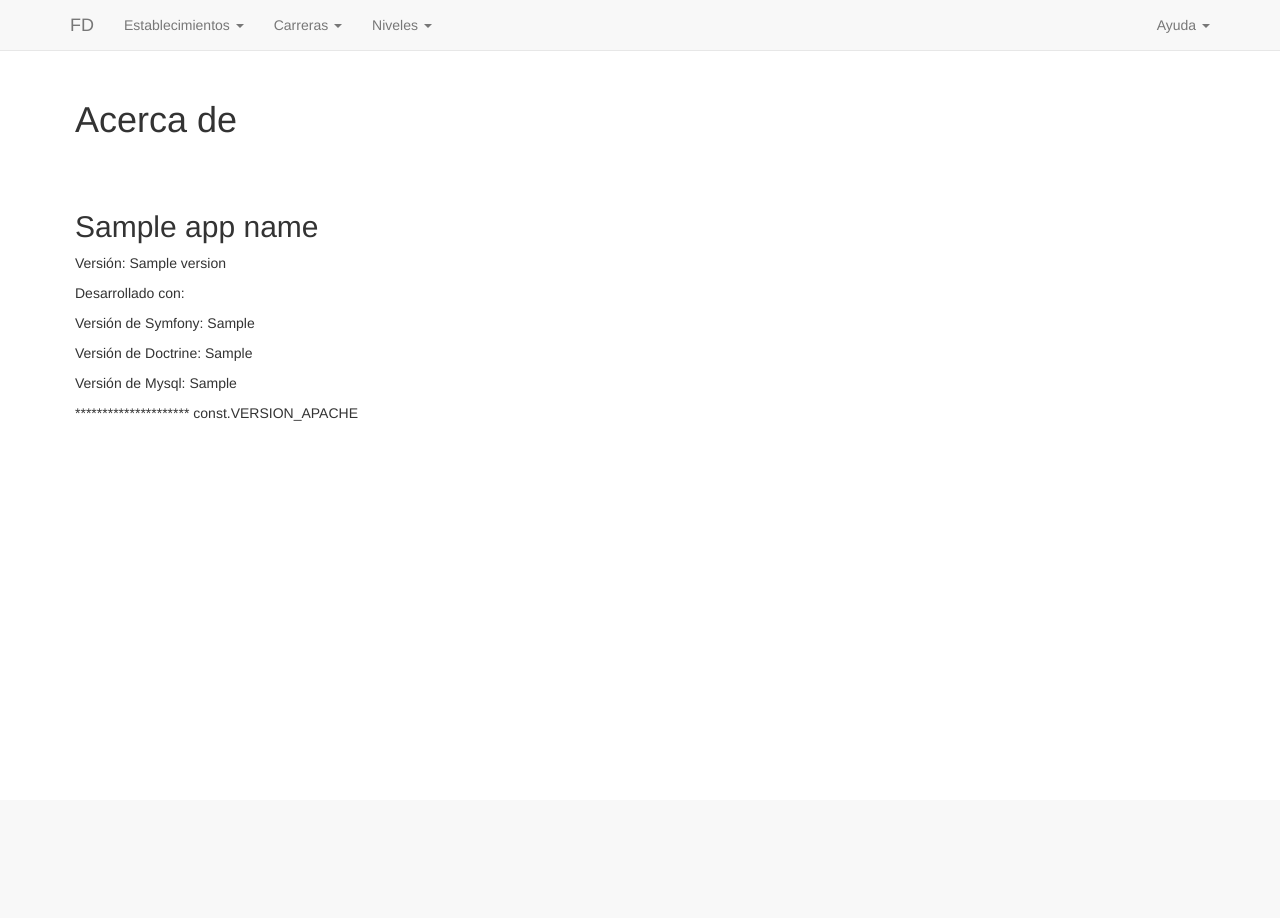
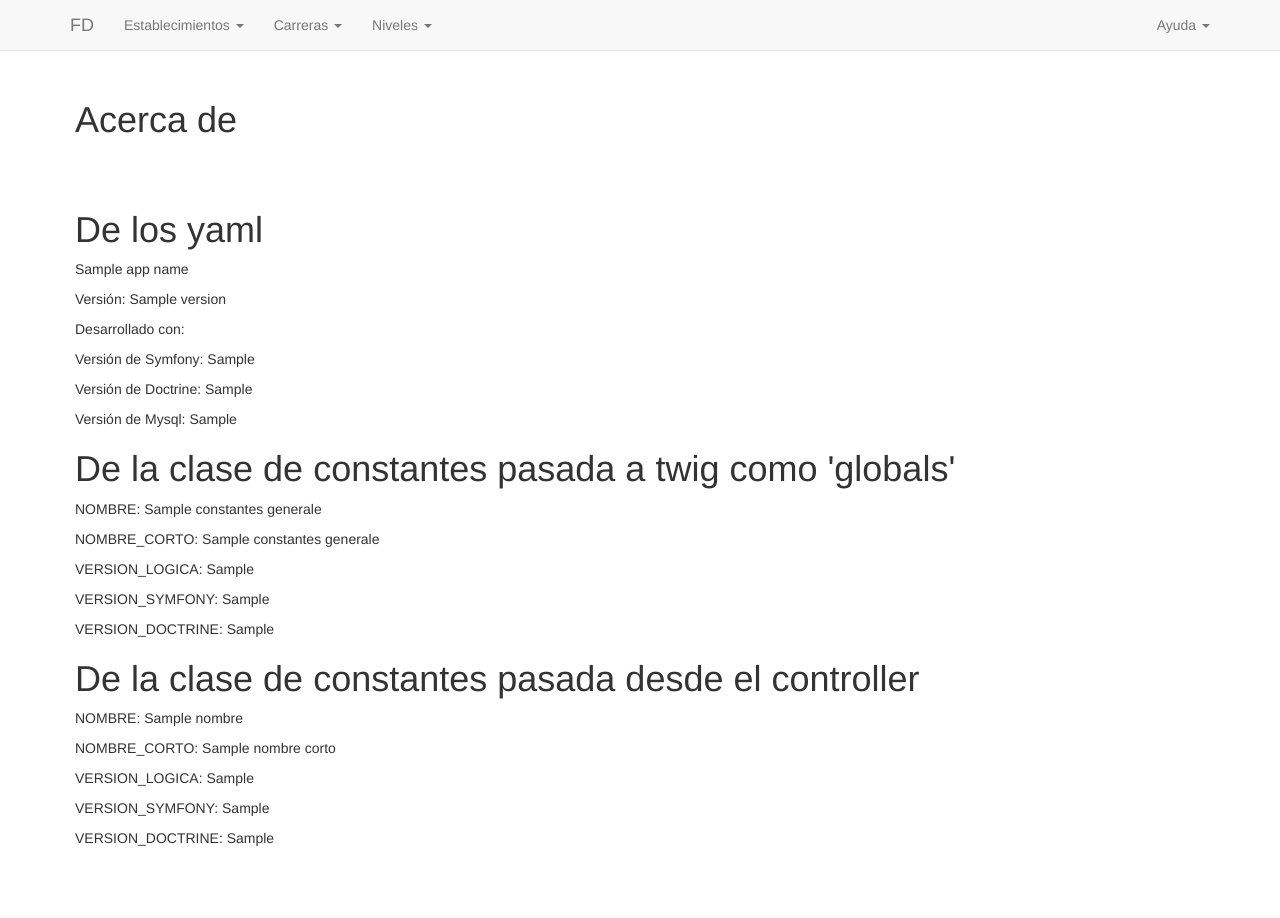
Before and after one commit to mprizmic/fd5, a Symfony app: template templates/default/acerca_de.html.twig in a window 1280 px wide. Before the commit the page ends 421 px from the top, so only its background shows below. Run offline with Twig, Linux system fonts and the light colour scheme; the template is opened without the code that fills it: most values are stand-ins (such as "Sample title", 1, 10 or a date in 2020); some libraries are stand-ins or nearby versions.

Commit message:
se prueban variable globales de distintas formas. Se agrega /config/trac

```diff
--- /dev/null
+++ b/config/trac/arranque_con_login.html
@@ -0,0 +1,6 @@
+<html>
+    <body>
+        agregar el grabado de la password
+        agregar la pantalla para que el usuario cambie su contraseña
+    </body>
+</html>
--- a/templates/default/acerca_de.html.twig
+++ b/templates/default/acerca_de.html.twig
@@ -7,13 +7,26 @@
 <h1>Acerca de </h1>
 <br />
 <br />
-<h2>{{ APP_NAME }}</h2>
+<h1>De los yaml</h1>
+<p>{{ APP_NAME }}</p>
 <p>Versión: {{ VERSION }}</p>
 <p>Desarrollado con:</p>
 <p>Versión de Symfony: {{ VERSION_SYMFONY }}</p>
 <p>Versión de Doctrine: {{ VERSION_DOCTRINE }}</p>
 <p>Versión de Mysql: {{ VERSION_MYSQL }}</p>
-<p>********************* const.VERSION_APACHE  </p>
 
+<h1>De la clase de constantes pasada a twig como 'globals'</h1>
+<p>NOMBRE: {{ constantes_generales.NOMBRE }}</p>
+<p>NOMBRE_CORTO: {{ constantes_generales.NOMBRE_CORTO }}</p>
+<p>VERSION_LOGICA: {{ constantes_generales.VERSION_LOGICA }}</p>
+<p>VERSION_SYMFONY: {{ constantes_generales.VERSION_SYMFONY }}</p>
+<p>VERSION_DOCTRINE: {{ constantes_generales.VERSION_DOCTRINE }}</p>
+
+<h1>De la clase de constantes pasada desde el controller</h1>
+<p>NOMBRE: {{ NOMBRE }}</p>
+<p>NOMBRE_CORTO:     {{ NOMBRE_CORTO }}</p>
+<p>VERSION_LOGICA:   {{ VERSION_LOGICA }}</p>
+<p>VERSION_SYMFONY:  {{ VERSION_SYMFONY }}</p>
+<p>VERSION_DOCTRINE: {{ VERSION_DOCTRINE }}</p>
 
 {% endblock %}
--- a/todo.html
+++ b/todo.html
@@ -7,10 +7,10 @@
 
         =====================
         EN PROCESO
-        <a href="var/seguimiento/.html"></a>
+        <a href="config/trac/seguimiento/.html"></a>
         =====================
 
-        <a href="var/seguimiento/arranque_con_login.html">que arranque por el login</a>
+        <a href="config/trac/arranque_con_login.html">que arranque por el login</a>
 
 
         agregar el block title a todas las paginas
@@ -45,6 +45,7 @@
         ========================
         LISTO
         ========================
+        manejo de constantes globales
         <a href="var/seguimiento/easyadmin.html">poner easyadmin para backend</a>
         agregar datos en pantalla de 'acerca_de'
         <a href="var/seguimiento/agregar_pantalla_de_avisos.html">agregar pantalla de avisos</a>
```
Also changed, not shown: src/Controller/DefaultController.php (+11 -2 lines), 1 other file.
